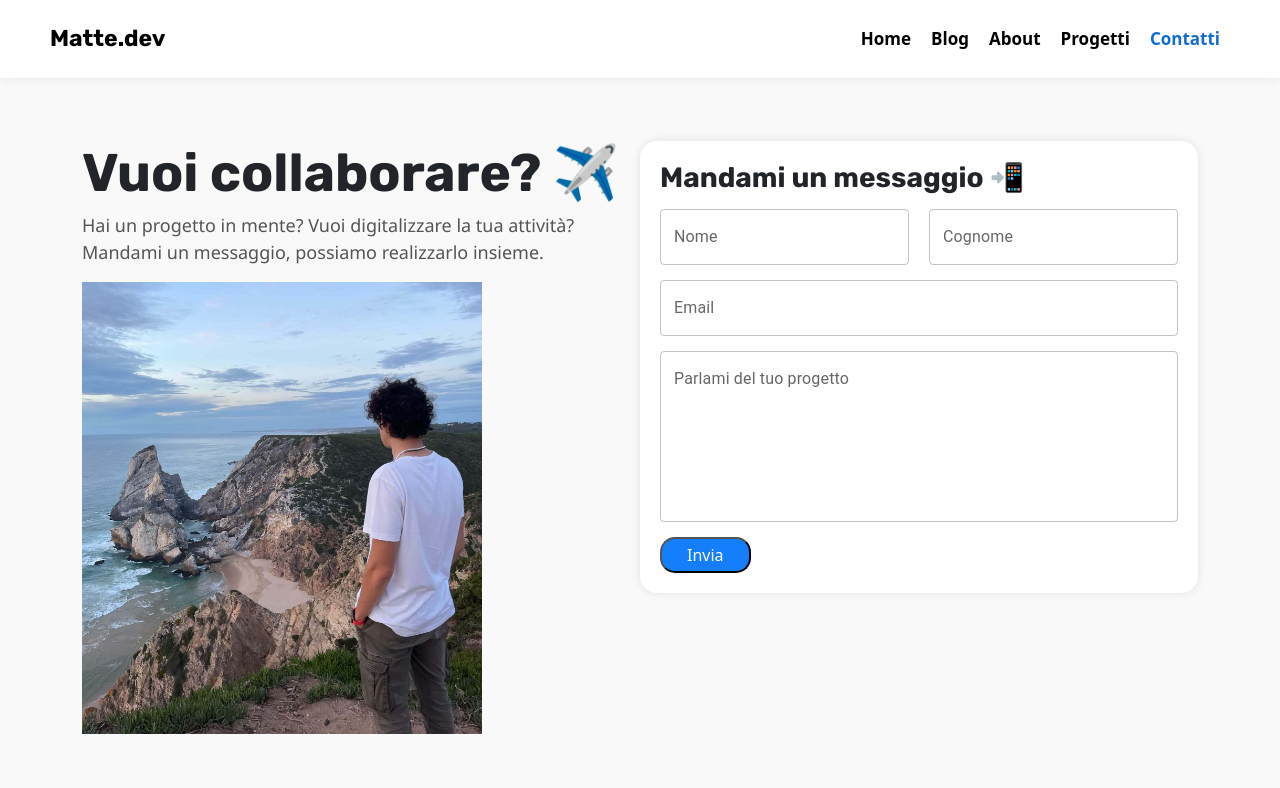
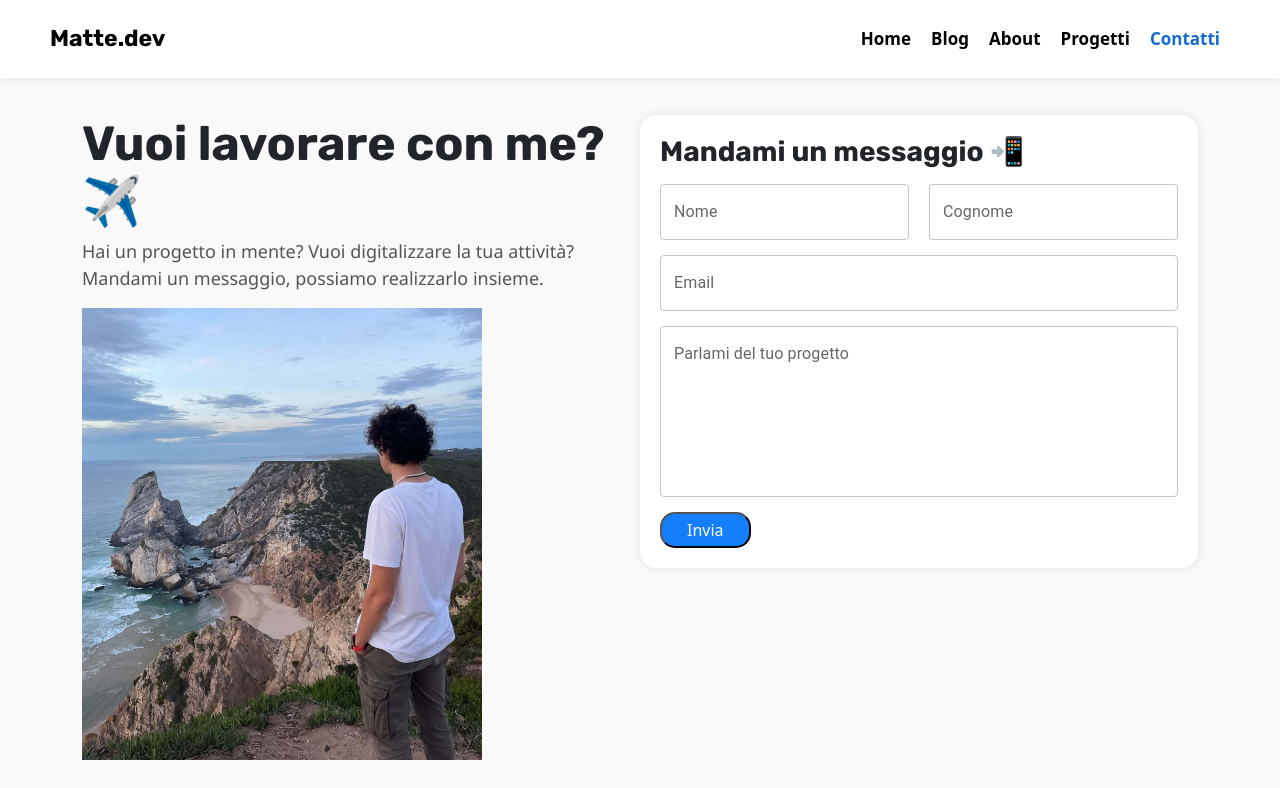
Before and after one commit to matteraggi/matteoraggiwebsite, a React (Vite) app: page /contatti in a window 1280 px wide. Shown: the top 788 px of the page. Built offline with nearby package versions, Linux system fonts and the light colour scheme.

Commit message:
style: small changes

```diff
--- a/index.html
+++ b/index.html
@@ -1,11 +1,14 @@
-<!doctype html>
+<!DOCTYPE html>
 <html lang="it">
   <head>
     <meta charset="UTF-8" />
-    <link rel="icon" type="image/svg+xml" href="src/assets/matteo.svg" />
-    <link rel="preconnect" href="https://fonts.googleapis.com">
-    <link rel="preconnect" href="https://fonts.gstatic.com" crossorigin>
-    <link href="https://fonts.googleapis.com/css2?family=Rubik:wght@700&display=swap" rel="stylesheet">
+    <link rel="icon" type="image/svg+xml" href="/matteo.svg" />
+    <link rel="preconnect" href="https://fonts.googleapis.com" />
+    <link rel="preconnect" href="https://fonts.gstatic.com" crossorigin />
+    <link
+      href="https://fonts.googleapis.com/css2?family=Rubik:wght@700&display=swap"
+      rel="stylesheet"
+    />
     <meta name="viewport" content="width=device-width, initial-scale=1.0" />
     <title>Matteo Raggi - Web Developer & Copywriter</title>
   </head>
--- a/src/App.css
+++ b/src/App.css
@@ -229,7 +229,7 @@
 
 .heading {
   font-family: "Rubik", sans-serif;
-  font-size: 53px;
+  font-size: 48px;
 
   @media (max-width: 500px) {
     font-size: 35px;
@@ -880,7 +880,7 @@
 
 .chisono-photo {
   width: fit-content;
-  height: 50vh;
+  height: 60vh;
   @media screen and (max-width: 1100px) {
     height: auto;
     width: 100%;
--- a/src/components/Abovethefoldcontact.tsx
+++ b/src/components/Abovethefoldcontact.tsx
@@ -53,7 +53,7 @@
       <div className="container">
         <div className="contact-body">
           <div>
-            <h1 className="heading">Vuoi collaborare? ✈️</h1>
+            <h1 className="heading">Vuoi lavorare con me? ✈️</h1>
             <p>
               Hai un progetto in mente? Vuoi digitalizzare la tua attività?{" "}
               <br /> Mandami un messaggio, possiamo realizzarlo insieme.
```
